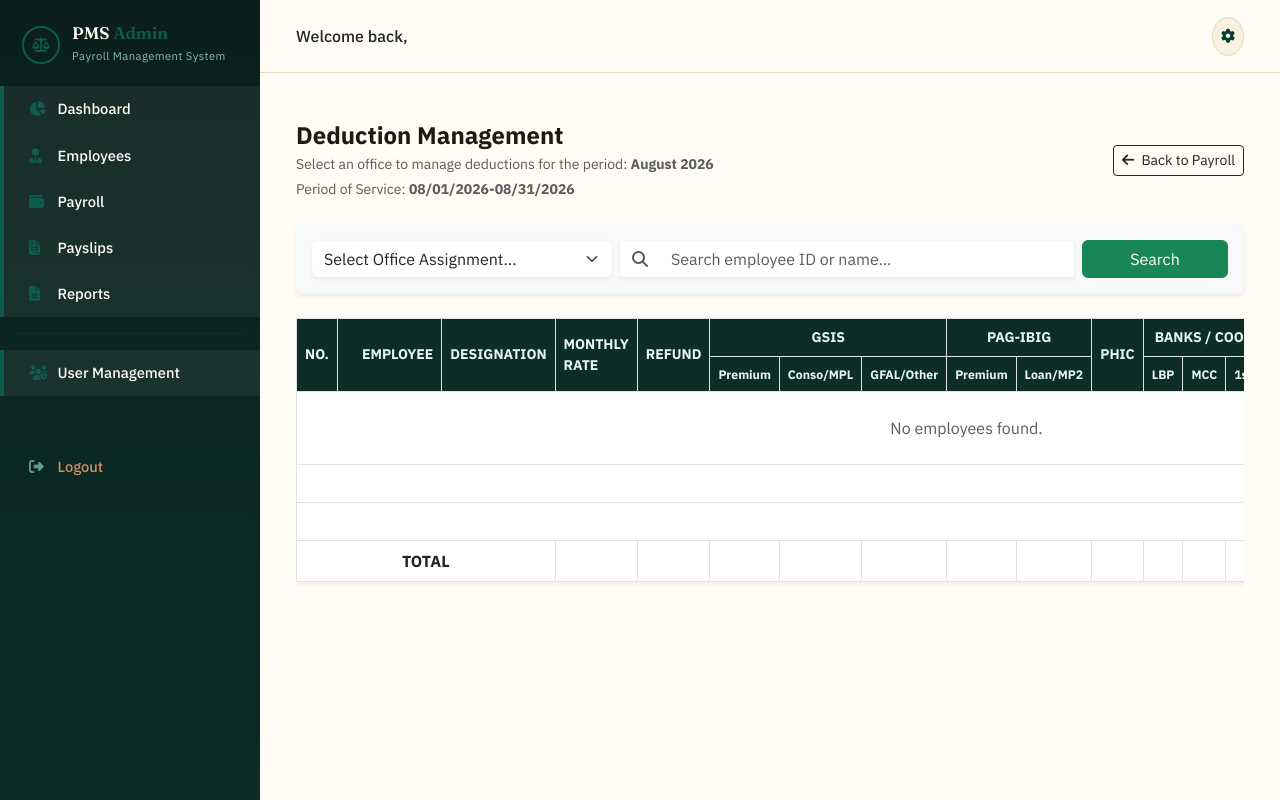
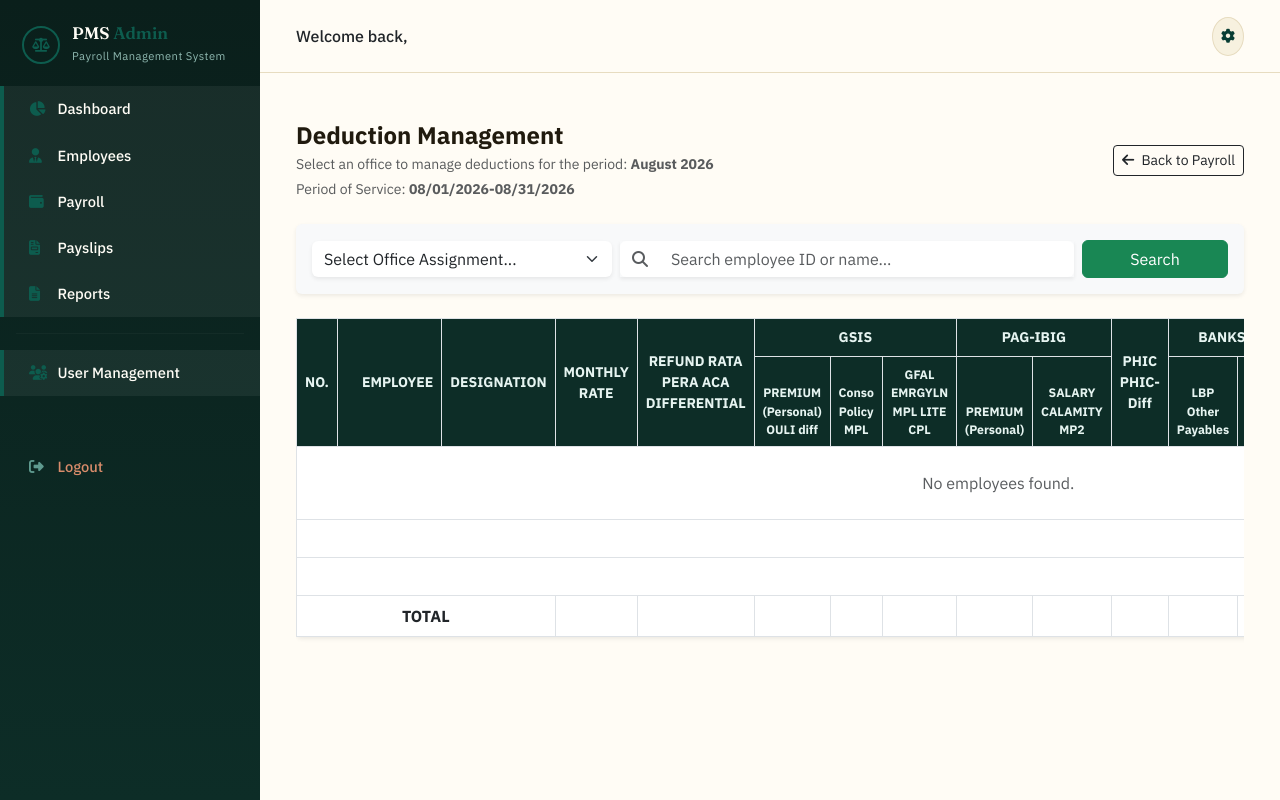
Before and after one commit to chardoxx-3/PayTrack-Employee-Payroll-Management-System, a CodeIgniter 4 app: the page made by app/Views/deduction/index.php in a window 1280 px wide. Run offline with PHP 8.4 and a stand-in for CodeIgniter, Linux system fonts and the light colour scheme; the template is opened without the code that fills it, so the values that code supplies are empty; some libraries are stand-ins or nearby versions.

Commit message:
Update payroll and deduction headers

```diff
--- a/app/Views/deduction/index.php
+++ b/app/Views/deduction/index.php
@@ -89,27 +89,27 @@ function peso($value) {
                 <th rowspan="2" class="text-center" style="vertical-align: middle; width: 40px;">NO.</th>
                 <th class="ps-4" rowspan="2" style="vertical-align: middle;">EMPLOYEE</th>
                 <th rowspan="2" style="vertical-align: middle;">DESIGNATION</th>
-                <th rowspan="2" style="vertical-align: middle;">MONTHLY RATE</th>
-                <th rowspan="2" class="text-center border-start" style="vertical-align: middle;">REFUND</th>
+                <th rowspan="2" class="text-center border-start" style="vertical-align: middle;">MONTHLY RATE</th>
+                <th rowspan="2" class="text-center border-start" style="vertical-align: middle;">REFUND RATA PERA ACA DIFFERENTIAL</th>
                 <th colspan="3" class="text-center border-start">GSIS</th>
                 <th colspan="2" class="text-center border-start">PAG-IBIG</th>
-                <th rowspan="2" class="text-center border-start" style="vertical-align: middle;">PHIC</th>
+                <th rowspan="2" class="text-center border-start" style="vertical-align: middle;">PHIC PHIC-Diff</th>
                 <th colspan="3" class="text-center border-start">BANKS / COOP'S</th>
-                <th rowspan="2" class="text-center border-start" style="vertical-align: middle;">BIR TAX</th>
+                <th rowspan="2" class="text-center border-start" style="vertical-align: middle;">BIR W/T TAX</th>
                 <th rowspan="2" class="text-center border-start" style="vertical-align: middle;">NET PAY</th>
                 <th rowspan="2" class="text-center border-start" style="vertical-align: middle;">QUINCENA</th>
                 <th rowspan="2" class="text-center border-start" style="vertical-align: middle;">SIGNATURE</th>
                 <th rowspan="2" class="text-end pe-4" style="vertical-align: middle;">ACTION</th>
             </tr>
             <tr>
-                <th class="text-center small border-start">Premium</th>
-                <th class="text-center small">Conso/MPL</th>
-                <th class="text-center small">GFAL/Other</th>
-                <th class="text-center small border-start">Premium</th>
-                <th class="text-center small">Loan/MP2</th>
-                <th class="text-center small border-start">LBP</th>
-                <th class="text-center small">MCC</th>
-                <th class="text-center small">1stVB</th>
+                <th class="text-center small border-start">PREMIUM (Personal) OULI diff</th>
+                <th class="text-center small">Conso Policy MPL</th>
+                <th class="text-center small">GFAL EMRGYLN MPL LITE CPL</th>
+                <th class="text-center small border-start">PREMIUM (Personal)</th>
+                <th class="text-center small">SALARY CALAMITY MP2</th>
+                <th class="text-center small border-start">LBP Other Payables</th>
+                <th class="text-center small" style="vertical-align: middle;">MCC (over)</th>
+                <th class="text-center small" style="vertical-align: middle;">1stVB RBT</th>
             </tr>
         </thead>
         <tbody>
```
Also changed, not shown: app/Views/payroll/index.php (+11 -11 lines).
